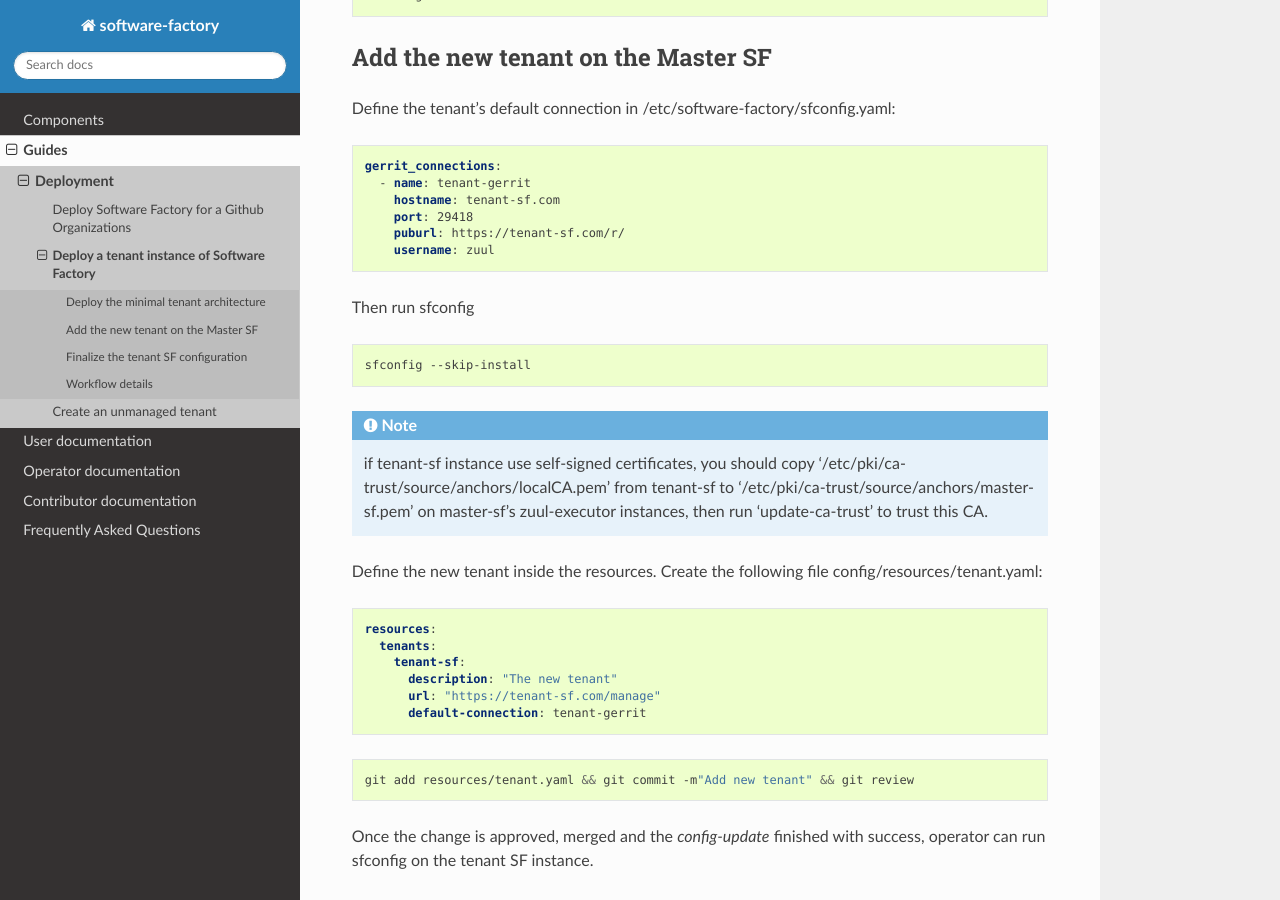
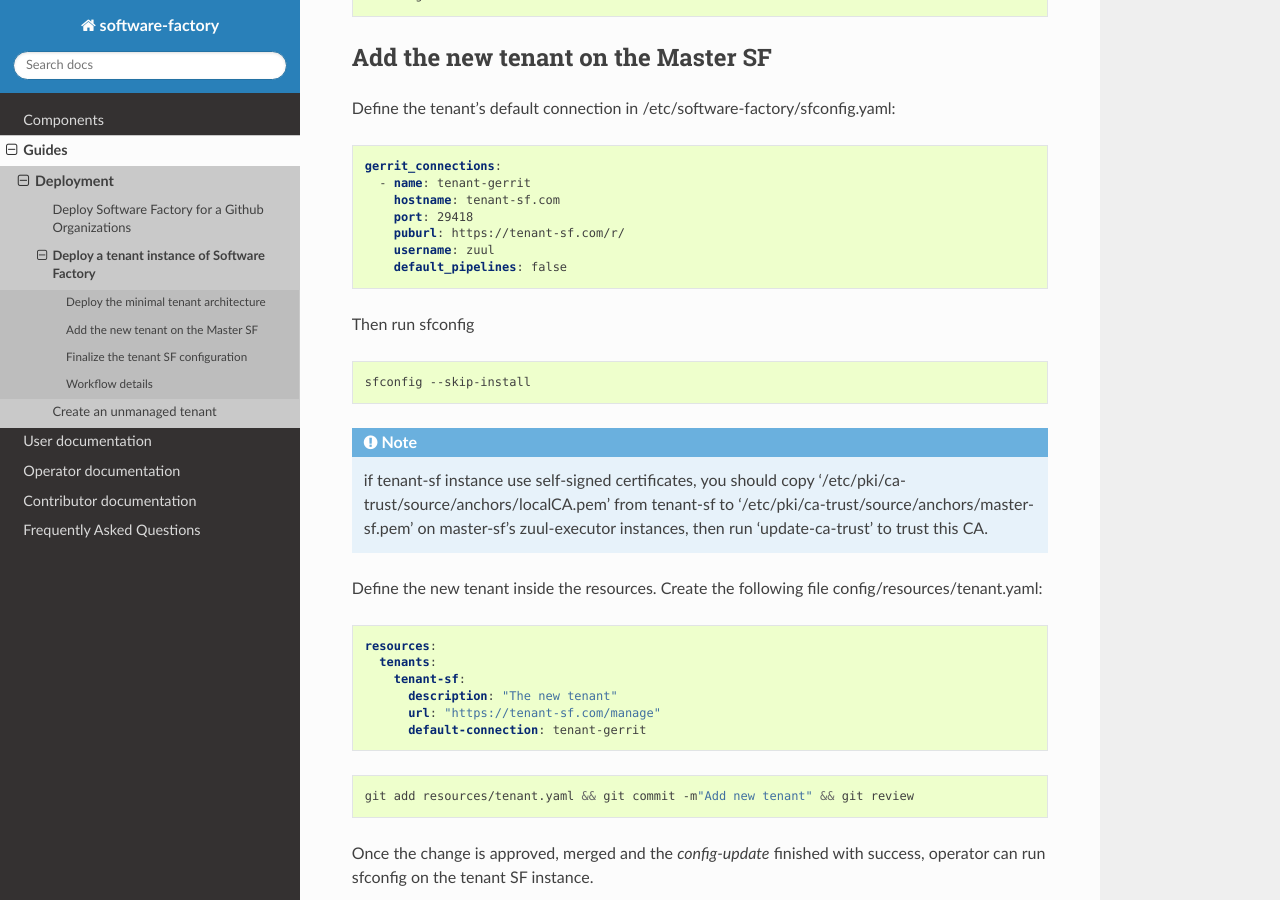
Before and after one commit to softwarefactory-project/sf-docs, a Sphinx documentation site: the page built from docs/guides/tenant_deployment.rst, in a window 1280 px wide and 900 px high, scrolled down 1146 px. Built offline with Sphinx 7.4.7 and the Read the Docs theme 2.0.0, drawn with Linux system fonts in a browser that asks for light colours.

Commit message:
tenant-deployment: add mandatory option for gerrit connection
Change-Id: Ia13a72bbf289aaf123a53d38c0f065b4de1489d9

```diff
--- a/docs/guides/tenant_deployment.rst
+++ b/docs/guides/tenant_deployment.rst
@@ -68,6 +68,7 @@
       port: 29418
       puburl: https://tenant-sf.com/r/
       username: zuul
+      default_pipelines: false
 
 Then run sfconfig
 
```
